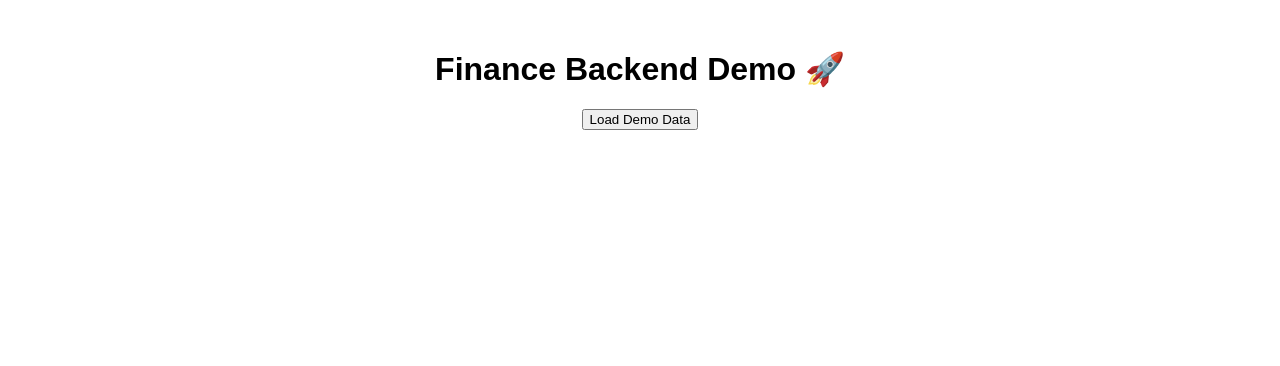
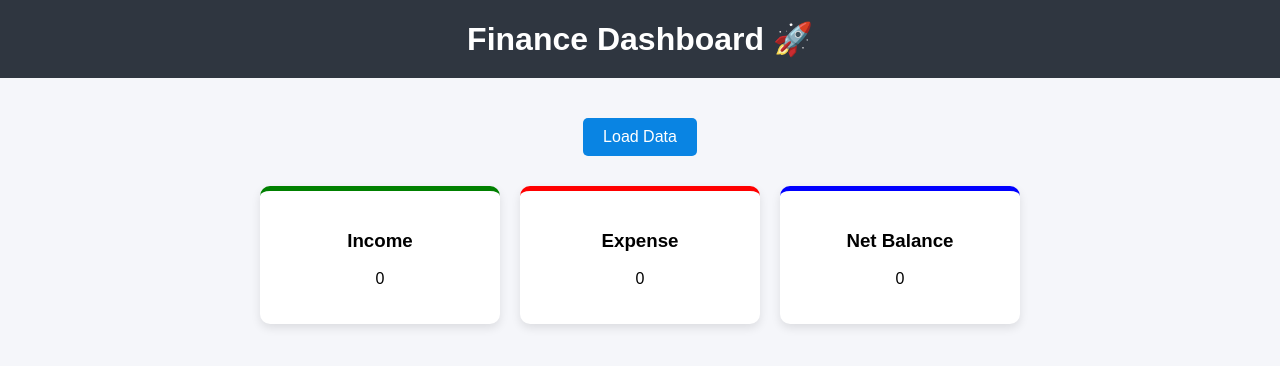
Before and after one commit to mohith1309/finance-backend, a website: page index.html in a window 1280 px wide. Drawn offline with Linux system fonts and the light colour scheme.

Commit message:
added dashboard UI

```diff
--- a/index.html
+++ b/index.html
@@ -2,24 +2,93 @@
 <html>
 <head>
   <title>Finance Dashboard</title>
+  <style>
+    body {
+      font-family: Arial;
+      background: #f5f6fa;
+      text-align: center;
+      margin: 0;
+    }
+
+    h1 {
+      background: #2f3640;
+      color: white;
+      padding: 20px;
+      margin: 0;
+    }
+
+    .container {
+      margin-top: 40px;
+    }
+
+    .cards {
+      display: flex;
+      justify-content: center;
+      gap: 20px;
+      margin-top: 30px;
+    }
+
+    .card {
+      background: white;
+      padding: 20px;
+      width: 200px;
+      border-radius: 10px;
+      box-shadow: 0 4px 10px rgba(0,0,0,0.1);
+    }
+
+    .income { border-top: 5px solid green; }
+    .expense { border-top: 5px solid red; }
+    .net { border-top: 5px solid blue; }
+
+    button {
+      padding: 10px 20px;
+      font-size: 16px;
+      background: #0984e3;
+      color: white;
+      border: none;
+      border-radius: 5px;
+      cursor: pointer;
+    }
+
+    button:hover {
+      background: #74b9ff;
+    }
+  </style>
 </head>
-<body style="font-family: Arial; text-align: center; margin-top: 50px;">
 
-  <h1>Finance Backend Demo 🚀</h1>
+<body>
 
-  <button onclick="getDemo()">Load Demo Data</button>
+  <h1>Finance Dashboard 🚀</h1>
 
-  <h3 id="result"></h3>
+  <div class="container">
+    <button onclick="loadData()">Load Data</button>
+
+    <div class="cards">
+      <div class="card income">
+        <h3>Income</h3>
+        <p id="income">0</p>
+      </div>
+
+      <div class="card expense">
+        <h3>Expense</h3>
+        <p id="expense">0</p>
+      </div>
+
+      <div class="card net">
+        <h3>Net Balance</h3>
+        <p id="net">0</p>
+      </div>
+    </div>
+  </div>
 
   <script>
-    async function getDemo() {
+    async function loadData() {
       const res = await fetch("http://localhost:5000/demo");
       const data = await res.json();
 
-      document.getElementById("result").innerText =
-        "Income: " + data.sample.totalIncome +
-        " | Expense: " + data.sample.totalExpense +
-        " | Net: " + data.sample.net;
+      document.getElementById("income").innerText = data.sample.totalIncome;
+      document.getElementById("expense").innerText = data.sample.totalExpense;
+      document.getElementById("net").innerText = data.sample.net;
     }
   </script>
 
```
